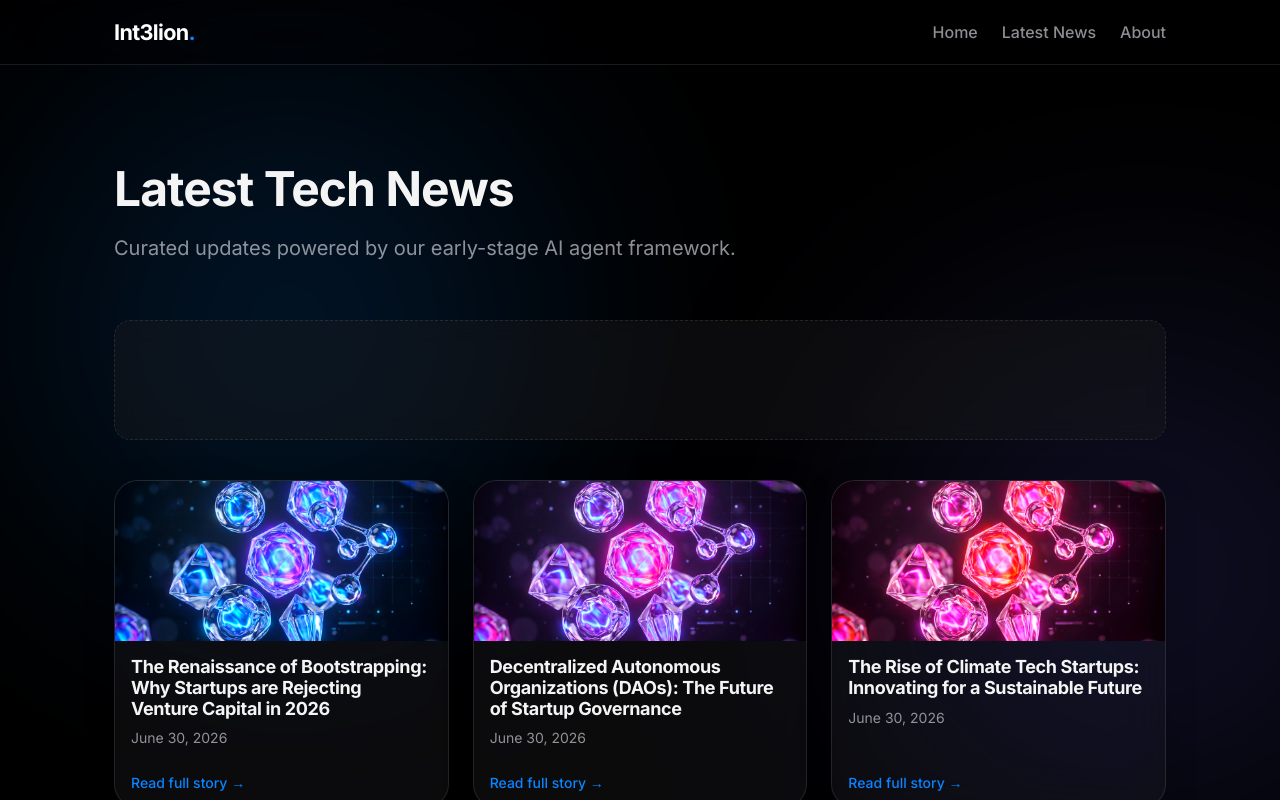
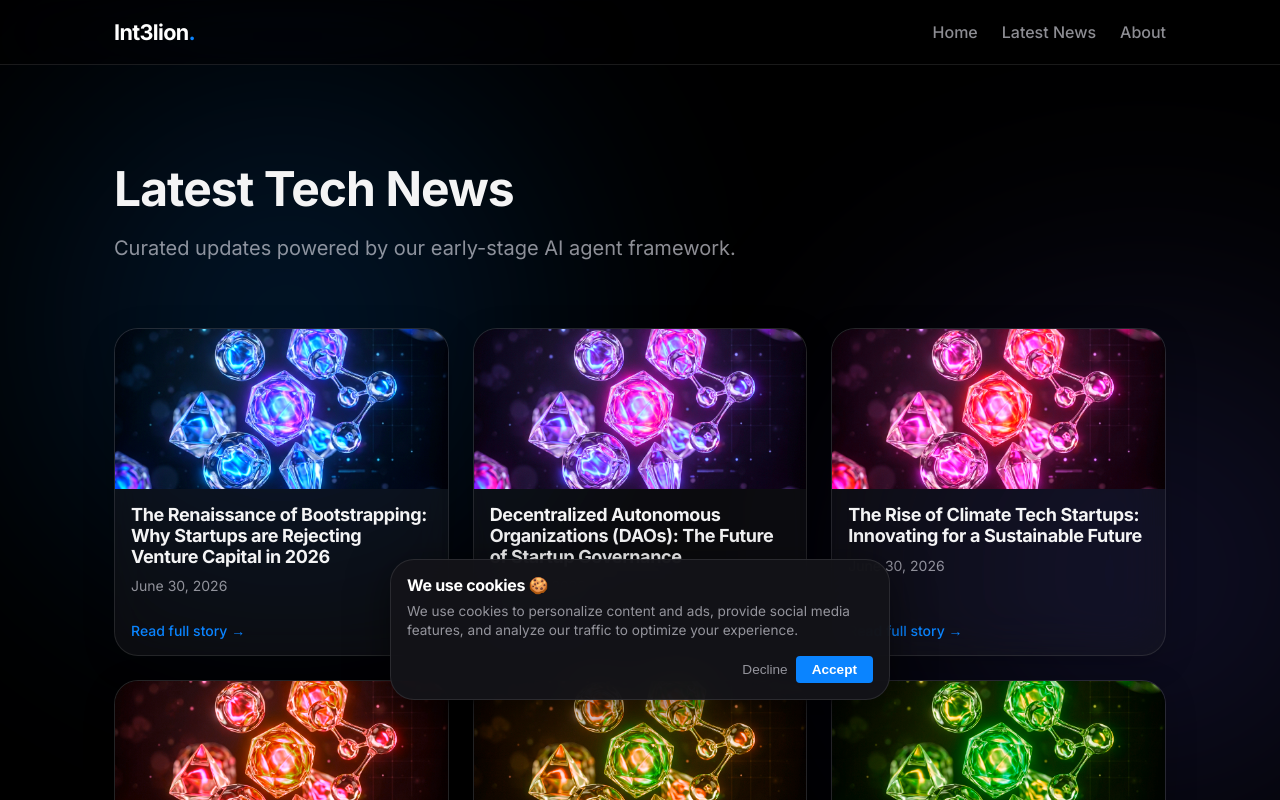
Before and after one commit to kavangcb29/Intelion, a Next.js app: page /latest-news in a window 1280 px wide. Shown: the top 800 px of the page. Built offline with nearby package versions, Linux system fonts and the light colour scheme.

Commit message:
Implement full AdSense optimization plan: ads.txt, sticky ads, CLS fix, CookieBanner, and in-article injection

```diff
--- a/src/app/layout.js
+++ b/src/app/layout.js
@@ -43,6 +43,8 @@ export const metadata = {
 import Header from "@/components/Header";
 import Footer from "@/components/Footer";
 import Script from "next/script";
+import AdBanner from "@/components/AdBanner";
+import CookieBanner from "@/components/CookieBanner";
 
 export default function RootLayout({ children }) {
   return (
@@ -61,6 +63,11 @@ export default function RootLayout({ children }) {
           {children}
         </main>
         <Footer />
+
+        {/* Global sticky ad at the bottom of the viewport */}
+        <AdBanner isSticky={true} />
+        {/* GDPR/CCPA Compliance Banner */}
+        <CookieBanner />
       </body>
     </html>
   );
--- a/src/components/AdBanner.js
+++ b/src/components/AdBanner.js
@@ -1,7 +1,9 @@
 "use client";
-import { useEffect } from "react";
+import { useEffect, useState } from "react";
 
-export default function AdBanner() {
+export default function AdBanner({ isSticky }) {
+  const [adBlocked, setAdBlocked] = useState(false);
+
   useEffect(() => {
     try {
       if (typeof window !== "undefined") {
@@ -9,17 +11,47 @@ export default function AdBanner() {
       }
     } catch (error) {
       console.error("AdSense error:", error);
+      setAdBlocked(true);
     }
+
+    // Check if AdBlocker is active by seeing if adsbygoogle script was blocked
+    setTimeout(() => {
+      if (!window.adsbygoogle || !window.adsbygoogle.loaded) {
+        setAdBlocked(true);
+      }
+    }, 2000);
   }, []);
 
+  if (adBlocked) return null;
+
   return (
-    <div className="ad-banner" style={{ width: '100%', overflow: 'hidden', textAlign: 'center', margin: 'var(--spacing-md) 0' }}>
+    <div
+      className={`ad-banner-wrapper ${isSticky ? 'sticky-ad' : ''}`}
+      style={{
+        width: '100%',
+        overflow: 'hidden',
+        textAlign: 'center',
+        margin: isSticky ? '0' : 'var(--spacing-md) 0',
+        minHeight: '100px', // Prevents CLS Layout Shift
+        display: 'flex',
+        alignItems: 'center',
+        justifyContent: 'center',
+        background: isSticky ? 'rgba(10, 10, 15, 0.95)' : 'rgba(255, 255, 255, 0.02)',
+        borderRadius: isSticky ? '0' : 'var(--radius-md)',
+        borderTop: isSticky ? '1px solid var(--glass-border)' : 'none',
+        backdropFilter: isSticky ? 'blur(10px)' : 'none',
+        position: isSticky ? 'fixed' : 'relative',
+        bottom: isSticky ? '0' : 'auto',
+        left: isSticky ? '0' : 'auto',
+        zIndex: isSticky ? 99 : 1
+      }}
+    >
       <ins
         className="adsbygoogle"
-        style={{ display: "block" }}
+        style={{ display: "inline-block", minWidth: "300px", minHeight: "90px" }}
         data-ad-client="ca-pub-3571863616373313"
         data-ad-slot="ENTER_YOUR_AD_SLOT_ID_HERE"
-        data-ad-format="auto"
+        data-ad-format={isSticky ? "horizontal" : "auto"}
         data-full-width-responsive="true"
       ></ins>
     </div>
--- /dev/null
+++ b/src/components/CookieBanner.js
@@ -0,0 +1,65 @@
+"use client";
+import { useState, useEffect } from "react";
+
+export default function CookieBanner() {
+  const [show, setShow] = useState(false);
+
+  useEffect(() => {
+    // Check if user has already consented
+    const hasConsented = localStorage.getItem("cookieConsent");
+    if (!hasConsented) {
+      setShow(true);
+    }
+  }, []);
+
+  const acceptCookies = () => {
+    localStorage.setItem("cookieConsent", "true");
+    setShow(false);
+  };
+
+  if (!show) return null;
+
+  return (
+    <div style={{
+      position: 'fixed',
+      bottom: '100px', // Above sticky ad
+      left: '50%',
+      transform: 'translateX(-50%)',
+      width: '90%',
+      maxWidth: '500px',
+      background: 'rgba(20, 20, 25, 0.95)',
+      backdropFilter: 'blur(20px)',
+      border: '1px solid var(--glass-border)',
+      borderRadius: 'var(--radius-lg)',
+      padding: 'var(--spacing-md)',
+      zIndex: 1000,
+      display: 'flex',
+      flexDirection: 'column',
+      boxShadow: '0 10px 40px rgba(0,0,0,0.5)',
+      color: '#fff'
+    }}>
+      <div style={{ display: 'flex', justifyContent: 'space-between', alignItems: 'flex-start' }}>
+        <div>
+          <h4 style={{ margin: '0 0 8px 0', fontSize: '1rem', color: '#fff' }}>We use cookies 🍪</h4>
+          <p style={{ margin: 0, fontSize: '0.85rem', color: 'var(--text-muted)', lineHeight: '1.4' }}>
+            We use cookies to personalize content and ads, provide social media features, and analyze our traffic to optimize your experience.
+          </p>
+        </div>
+      </div>
+      <div style={{ display: 'flex', justifyContent: 'flex-end', marginTop: 'var(--spacing-md)', gap: 'var(--spacing-sm)' }}>
+        <button
+          onClick={() => setShow(false)}
+          style={{ background: 'transparent', border: 'none', color: 'var(--text-muted)', cursor: 'pointer', fontSize: '0.85rem' }}
+        >
+          Decline
+        </button>
+        <button
+          onClick={acceptCookies}
+          style={{ background: 'var(--accent)', color: '#fff', border: 'none', borderRadius: '4px', padding: '6px 16px', cursor: 'pointer', fontWeight: 'bold', fontSize: '0.85rem' }}
+        >
+          Accept
+        </button>
+      </div>
+    </div>
+  );
+}
```
Also changed, not shown: src/app/[...slug]/page.js (+23 -2 lines), public/ads.txt (added).
